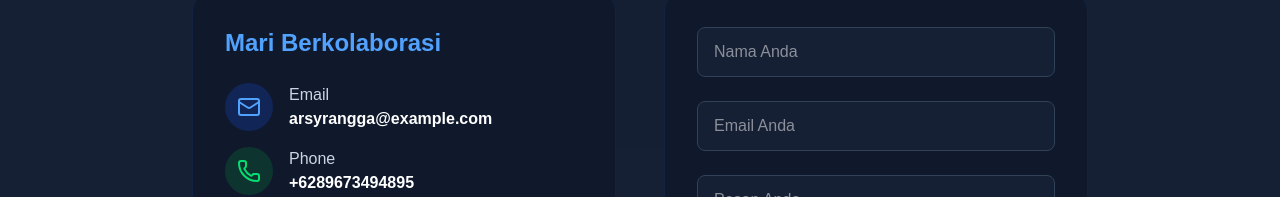
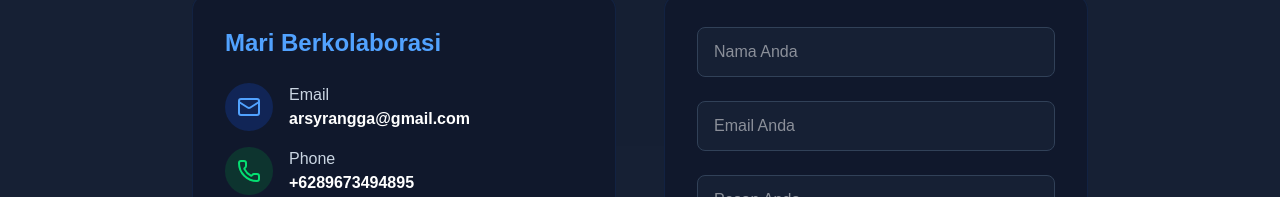
Before and after one commit to arsyrangga/portofolio-rangga-ai, a Next.js app: page / in a window 1280 px wide. Shown: the part 8745-8942 px from the top of the page. Built offline with nearby package versions, Linux system fonts and the light colour scheme.

Commit message:
update email

```diff
--- a/src/app/page.tsx
+++ b/src/app/page.tsx
@@ -657,7 +657,7 @@ const Portfolio = () => {
                       {
                         icon: Mail,
                         label: "Email",
-                        value: "arsyrangga@example.com",
+                        value: "arsyrangga@gmail.com",
                         color: "blue",
                       },
                       {
```
